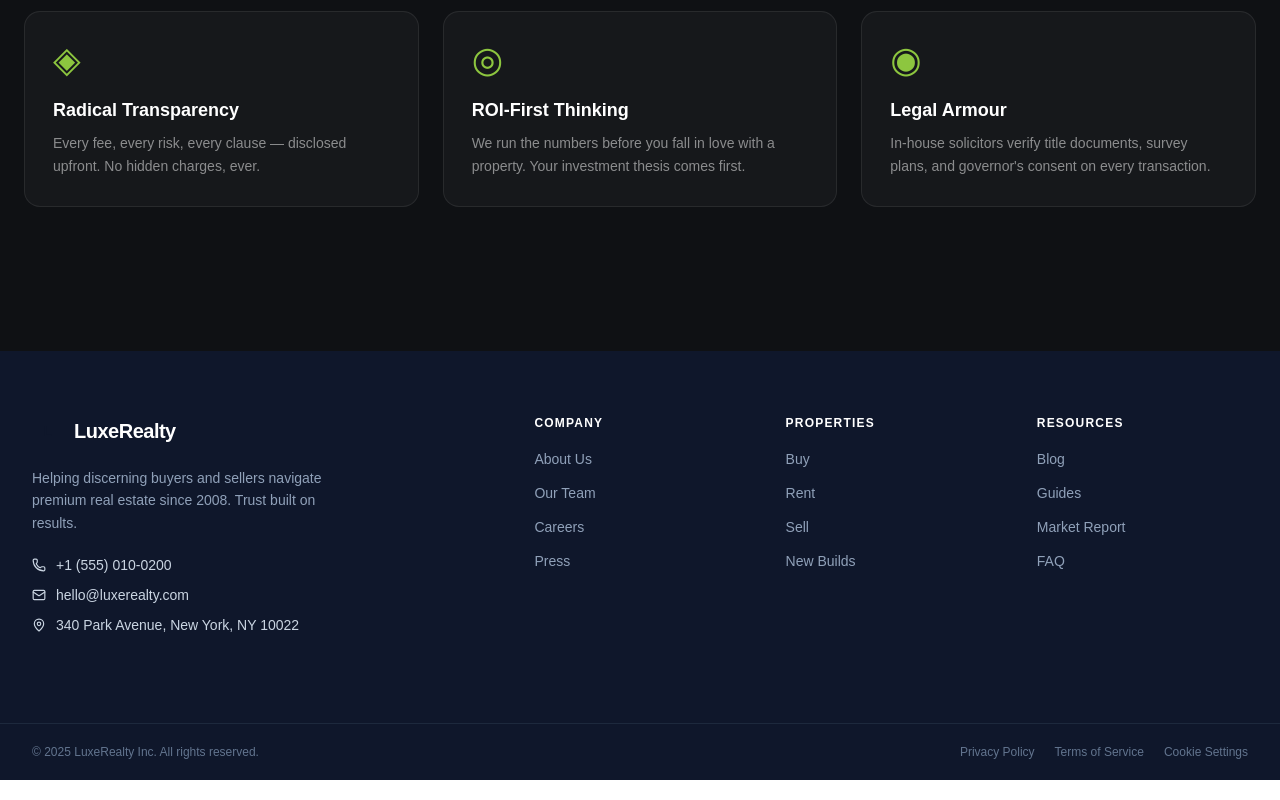
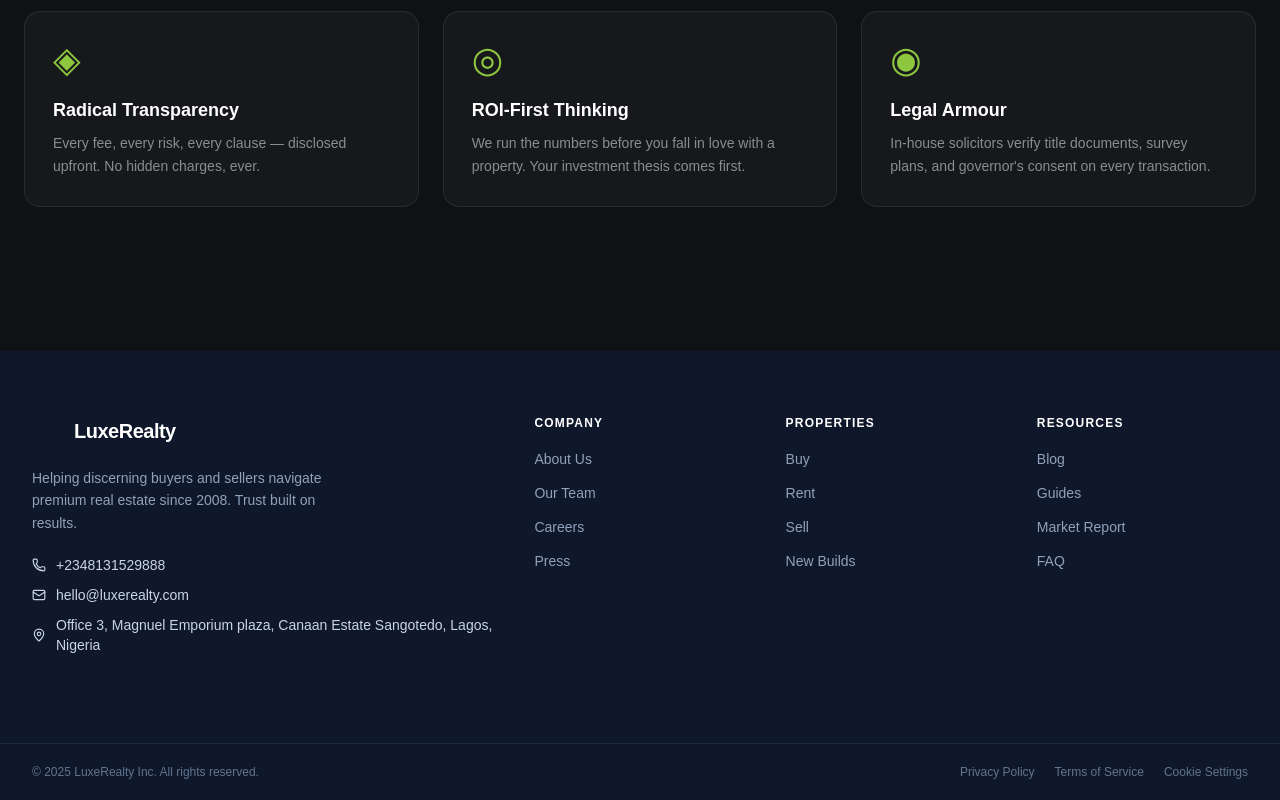
Before and after one commit to Emmykage/realestatep, a Next.js app: page /about in a window 1280 px wide. Shown: the part 1003-1803 px from the top of the page. Built offline with nearby package versions, Linux system fonts and the light colour scheme; a web font is replaced by a local one.

Commit message:
Update UI

```diff
--- a/src/components/Footer.jsx
+++ b/src/components/Footer.jsx
@@ -35,7 +35,7 @@ export default function Footer() {
               className="flex items-center gap-2.5 hover:text-white transition-colors"
             >
               <Phone size={14} className="text-gold-400 shrink-0" />
-              +1 (555) 010-0200
+              +2348131529888{' '}
             </a>
             <a
               href="mailto:hello@luxerealty.com"
@@ -46,7 +46,7 @@ export default function Footer() {
             </a>
             <span className="flex items-center gap-2.5">
               <MapPin size={14} className="text-gold-400 shrink-0" />
-              340 Park Avenue, New York, NY 10022
+              Office 3, Magnuel Emporium plaza, Canaan Estate Sangotedo, Lagos, Nigeria{' '}
             </span>
           </div>
 
--- a/src/components/StatsRow.jsx
+++ b/src/components/StatsRow.jsx
@@ -1,9 +1,9 @@
 const stats = [
-  { value: '4,200+', label: 'Homes Sold' },
-  { value: '$3.8B',  label: 'Total Value' },
-  { value: '17+',   label: 'Years Active' },
-  { value: '98%',   label: 'Client Satisfaction' },
-]
+  { value: '35+', label: 'Homes Sold' },
+  { value: 'NGN 1.2B', label: 'ToTeam Sales 2026' },
+  { value: '4 +', label: 'Years Active' },
+  { value: '98%', label: 'Client Satisfaction' },
+];
 
 export default function StatsRow() {
   return (
@@ -19,5 +19,5 @@ export default function StatsRow() {
         </div>
       </div>
     </section>
-  )
+  );
 }
--- a/src/components/hero/Hero.jsx
+++ b/src/components/hero/Hero.jsx
@@ -118,7 +118,7 @@ function HeroBanner() {
           className="mb-6"
         >
           <span className="inline-block bg-[#8DC63F]/10 border border-[#8DC63F]/30 text-[#8DC63F] font-mono text-xs tracking-widest uppercase px-4 py-2 rounded-full">
-            Lagos · Abuja · Port Harcourt
+            IKOYI • VICTORIA ISLAND • LEKKI IKOTA • CHEVRON• AJAH • IBEJU LEKKI • EPE
           </span>
         </motion.div>
 
```
